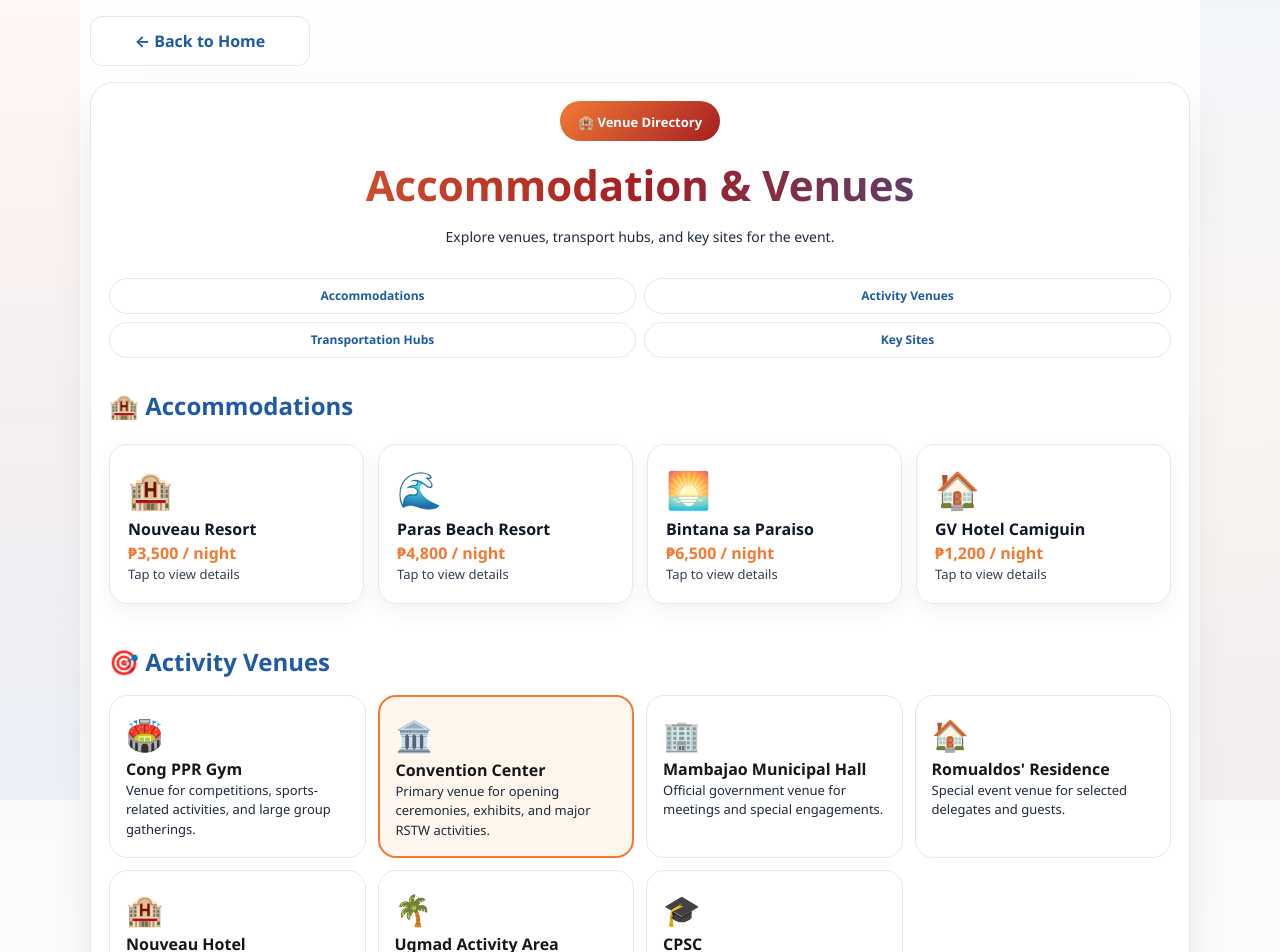
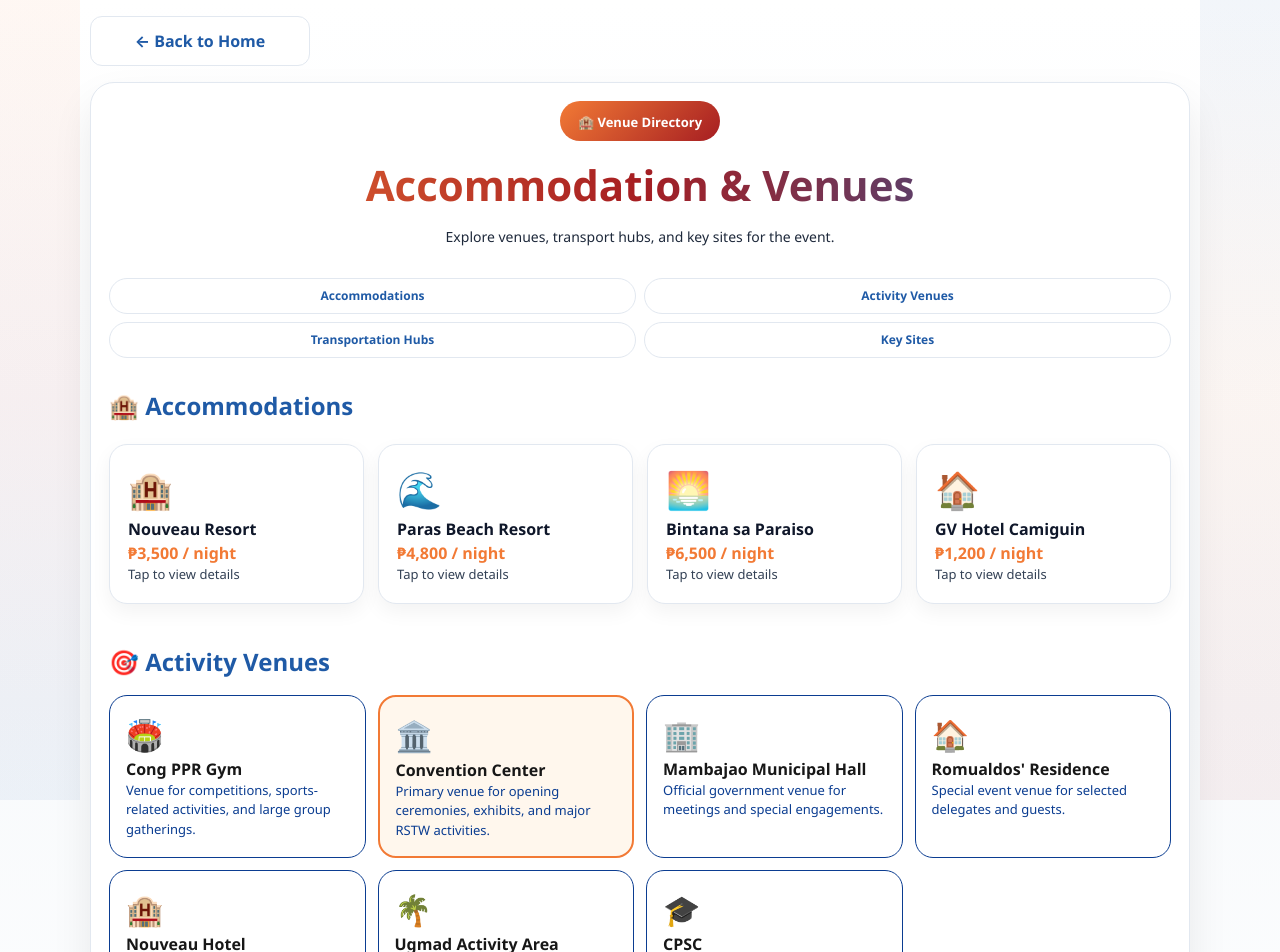
Before and after one commit to kpcanghagas-03/isla-transpo, a Next.js app: page /feedback in a window 1280 px wide. Shown: the top 952 px of the page. Built offline with nearby package versions, Linux system fonts and the light colour scheme.

Commit message:
change font color

```diff
--- a/app/feedback/page.tsx
+++ b/app/feedback/page.tsx
@@ -354,7 +354,7 @@ export default function AccomodationPage() {
                     padding: 16,
                     border: v.featured
                       ? "2px solid #F27A35"
-                      : "1px solid #E2E8F0",
+                      : "1px solid #0B3D91",
                     cursor: "pointer",
                   }}
                 >
@@ -364,7 +364,7 @@ export default function AccomodationPage() {
                     {v.name}
                   </h3>
 
-                  <p style={{ fontSize: 13,color: "#1E293B" }}>
+                  <p style={{ fontSize: 13,color:"#0B3D91" }}>
                     {v.description}
                   </p>
                 </div>
```
